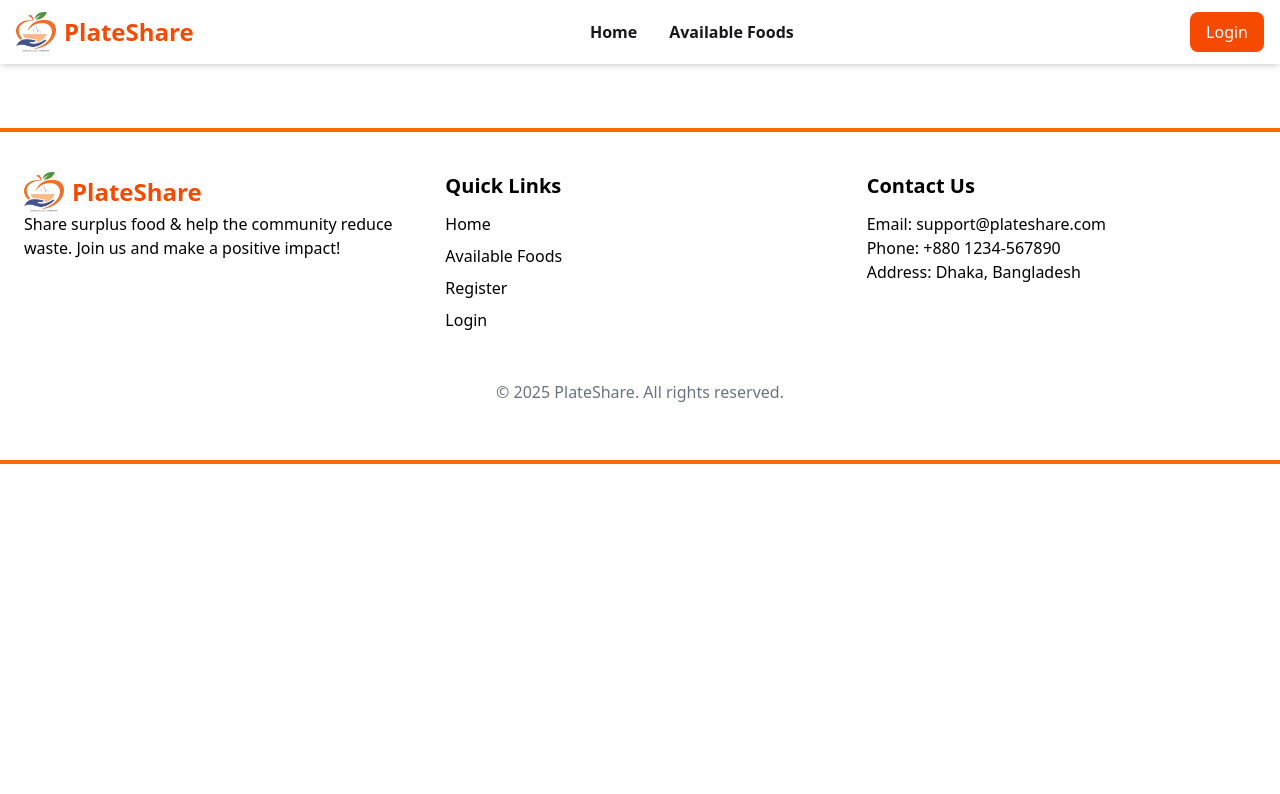
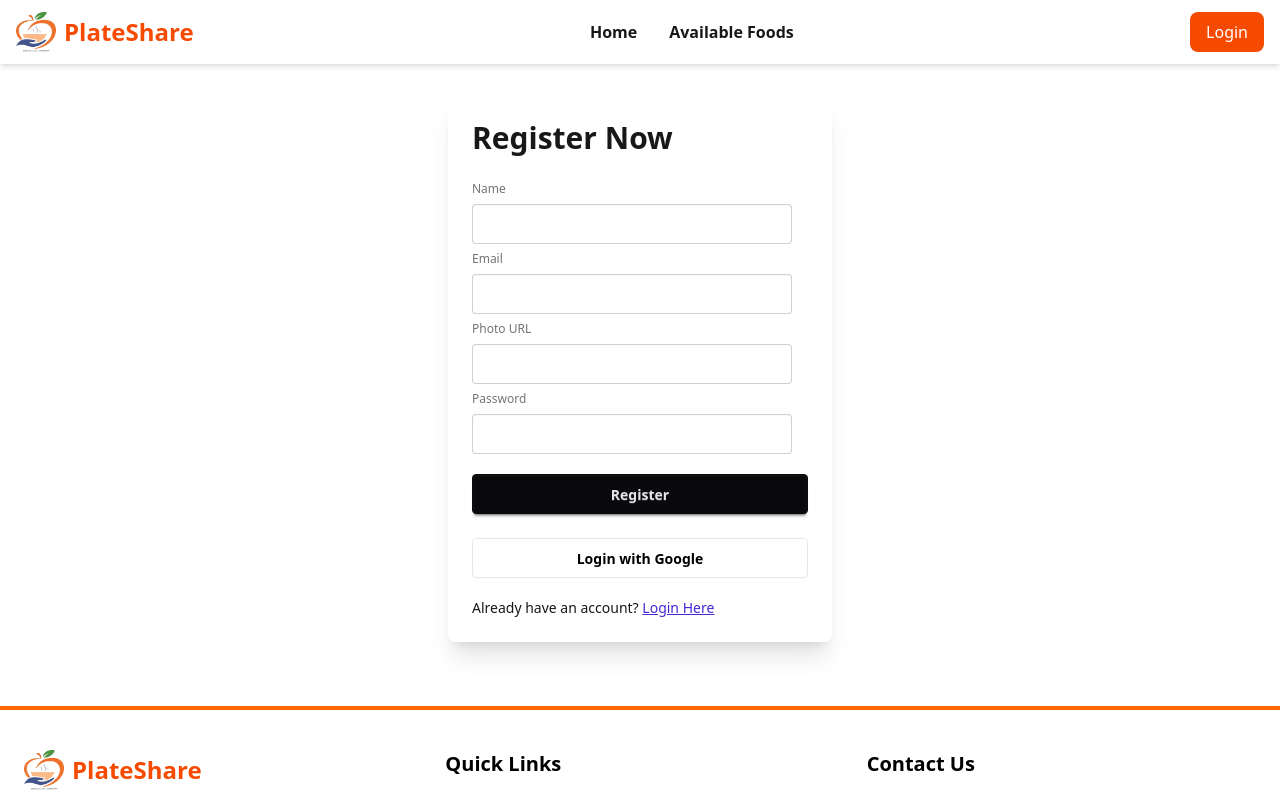
Before and after one commit to bonoshree009/plateShare-client, a React (Vite) app: page /register in a window 1280 px wide. Shown: the top 794 px of the page. Built offline with nearby package versions, Linux system fonts and the light colour scheme; no server answers.

Commit message:
authentication

```diff
--- a/package.json
+++ b/package.json
@@ -15,6 +15,7 @@
     "framer-motion": "^12.23.25",
     "react": "^19.2.0",
     "react-dom": "^19.2.0",
+    "react-hot-toast": "^2.6.0",
     "react-icons": "^5.5.0",
     "react-router": "^7.10.1",
     "sweetalert": "^2.1.2",
--- a/src/App.css
+++ b/src/App.css
@@ -1,5 +1,5 @@
 /* From Uiverse.io by vikiWayne */
-.button {
+.buttonin {
   padding: 10px 1px;
   border: none;
   border-radius: 5px;
@@ -13,14 +13,14 @@
 
 }
 
-button:hover {
+.buttonin:hover {
   color: #ffffff;
   transform: scale(0.9);
 
   box-shadow: 4px 5px 17px -4px #f99925;
 }
 
-button::before {
+.buttonin::before {
   content: "";
   position: absolute;
   left: -50px;
@@ -113,7 +113,7 @@ button:hover::before {
 /* mission card */
 
 /* From Uiverse.io by dylanharriscameron */
-.card {
+.cardin {
   position: relative;
   width: 200px;
   height: 250px;
--- a/src/Component/Context/AuthProvider.jsx
+++ b/src/Component/Context/AuthProvider.jsx
@@ -22,7 +22,7 @@ const AuthProvider = ({ children }) => {
   const [user, setuser] = useState(null);
   const [loading, setloading] = useState(true);
 
-  const createuser = (email, pass) => {
+  const createUser = (email, pass) => {
     setloading(true);
     return createUserWithEmailAndPassword(auth, email, pass);
   };
@@ -40,7 +40,7 @@ const AuthProvider = ({ children }) => {
     return updateProfile(auth.currentUser, updateddata);
   };
 
-  const google = () => {
+  const signinwithgoogle = () => {
     return signInWithPopup(auth, googleProvider);
   };
 
@@ -58,14 +58,14 @@ const AuthProvider = ({ children }) => {
   }, []);
 
   const authdata = {
-    createuser,
+    createUser,
     logOut,
     signIn,
     updateuser,
     loading,
     user,
     setuser,
-    google,
+    signinwithgoogle,
   };
 
   return (
--- a/src/Component/Food/FoodCard.jsx
+++ b/src/Component/Food/FoodCard.jsx
@@ -20,7 +20,7 @@ const FoodCard = ({ food }) => {
       </p>
 
       <button
-        className="w-full text-white py-2 bg-green-600 rounded-lg font-semibold button"
+        className="w-full text-white py-2 bg-green-600 rounded-lg font-semibold button buttonin"
       >
         View Details
       </button>
--- a/src/Component/LayOut/Banner.jsx
+++ b/src/Component/LayOut/Banner.jsx
@@ -36,7 +36,7 @@ const Banner = () => {
   <NavLink
     to="/available-foods"
     className="bg-green-600 px-6 py-3 rounded-xl text-lg font-semibold
-                transition  duration-300 buttonbanner flex items-center gap-2"
+                transition  duration-300 buttonbanner buttonin flex items-center gap-2"
   >
     <div className="hoverEffect">
       <div></div>
--- a/src/Component/LayOut/LatestFood.jsx
+++ b/src/Component/LayOut/LatestFood.jsx
@@ -12,7 +12,7 @@ const LatestFood = () => {
                   <div>
            <h1 className='text-3xl  font-bold py-5 text-center text-gray-700'>Share <span className='text-orange-500'>Food</span> </h1>
            <div className="px-4 py-4">
-              <div className="grid grid-cols-3 gap-6">
+              <div className="grid grid-cols-1 md:grid-cols-3 gap-6">
 
              {
                 foodproducts.map(food => ( <FoodCard key={food._id} food={food}></FoodCard> ))
--- a/src/Component/Pages/Login.jsx
+++ b/src/Component/Pages/Login.jsx
@@ -1,11 +1,88 @@
-import React from 'react';
+import React, { useContext, useState } from "react";
+
+import { Link, useNavigate, useLocation } from "react-router";
+import toast from "react-hot-toast";
+import { AuthContext } from "../Context/AuthProvider";
 
 const Login = () => {
-    return (
-        <div>
+  const { signinUser, signinwithgoogle } = useContext(AuthContext);
+  const [error, setError] = useState("");
 
-        </div>
-    );
+  const navigate = useNavigate();
+  const location = useLocation();
+  const redirectPath = location.state?.from?.pathname || "/";
+
+  const handleLogin = (e) => {
+    e.preventDefault();
+
+    const email = e.target.email.value;
+    const password = e.target.password.value;
+    setError("");
+
+    signinUser(email, password)
+      .then(() => {
+        toast.success("Login Successful!");
+        navigate(redirectPath);
+      })
+      .catch(() => {
+        setError("Invalid email or password");
+        toast.error("Login Failed!");
+      });
+  };
+
+  const handleGoogle = () => {
+    signinwithgoogle()
+      .then(() => {
+        toast.success("Google Login Successful!");
+        navigate(redirectPath);
+      })
+      .catch(() => toast.error("Google Login Failed!"));
+  };
+
+  return (<>
+    <div className="card bg-base-100 w-full max-w-sm shrink-0 shadow-2xl my-4 mx-auto">
+      <div className="card-body">
+
+        <h1 className="text-3xl mb-3 text-center font-bold">Login</h1>
+
+        <form onSubmit={handleLogin}>
+          <fieldset className="fieldset">
+
+            <label className="label">Email</label>
+            <input name="email" type="email" className="input" placeholder="Email" required />
+
+            <label className="label">Password</label>
+            <input name="password" type="password" className="input" placeholder="Password" required/>
+
+            {error && <p className="text-red-600">{error}</p>}
+
+            <button className="btn bg-green-600 buttonin mt-4">Login</button>
+          </fieldset>
+        </form>
+
+        {/* Google Login */}
+        <button
+          onClick={handleGoogle}
+          className="btn bg-white text-black border mt-3"
+        >
+          Login with Google
+        </button>
+
+        <p className="text-sm mt-3">
+          New here?{" "}
+          <Link className="link link-primary" to="/register">
+            Register Now
+          </Link>
+        </p>
+
+      </div>
+    </div>
+
+
+
+</>
+
+  );
 };
 
 export default Login;
--- a/src/Component/Pages/Register.jsx
+++ b/src/Component/Pages/Register.jsx
@@ -1,11 +1,137 @@
-import React from 'react';
+import React, { useContext, useState } from "react";
+
+import { updateProfile } from "firebase/auth";
+import { Link, useNavigate } from "react-router";
+import toast from "react-hot-toast";
+import { AuthContext } from "../Context/AuthProvider";
 
 const Register = () => {
-    return (
-        <div>
+  const { createUser, signinwithgoogle } = useContext(AuthContext);
+  const navigate = useNavigate();
 
-        </div>
-    );
+  const [error, setError] = useState("");
+
+  const handleRegister = (e) => {
+    e.preventDefault();
+
+    const name = e.target.name.value;
+    const email = e.target.email.value;
+    const photo = e.target.photo.value;
+    const password = e.target.password.value;
+
+    setError("");
+
+    // ============================
+    // PASSWORD VALIDATION
+    // ============================
+    if (!/[A-Z]/.test(password)) {
+      setError("Password must contain at least one Uppercase letter");
+      return;
+    }
+    if (!/[a-z]/.test(password)) {
+      setError("Password must contain at least one Lowercase letter");
+      return;
+    }
+    if (password.length < 6) {
+      setError("Password must be at least 6 characters long");
+      return;
+    }
+
+    createUser(email, password)
+      .then((result) => {
+        const user = result.user;
+
+
+        updateProfile(user, {
+          displayName: name,
+          photoURL: photo,
+        });
+
+        toast.success("Registration Successful!");
+
+
+        navigate("/");
+
+        // OPTIONAL: Save to database
+        fetch("http://localhost:3000/users", {
+          method: "POST",
+          headers: { "Content-Type": "application/json" },
+          body: JSON.stringify({
+            name,
+            email,
+            image: photo,
+          }),
+        });
+      })
+      .catch((err) => {
+        toast.error(err.message);
+      });
+  };
+
+  const handleGoogle = () => {
+    signinwithgoogle()
+      .then((result) => {
+        toast.success("Google Login Successful!");
+
+        const newuser = {
+          name: result.user.displayName,
+          email: result.user.email,
+          image: result.user.photoURL,
+        };
+
+        return fetch("http://localhost:3000/users", {
+          method: "POST",
+          headers: { "Content-Type": "application/json" },
+          body: JSON.stringify(newuser),
+        });
+      })
+      .then((res) => res.json())
+      .then((data) => console.log("Saved Google User:", data))
+      .catch((err) => toast.error(err.message));
+  };
+
+  return (
+    <div className="card bg-base-100 w-full max-w-sm mx-auto mt-8 shadow-xl">
+      <div className="card-body">
+        <h1 className="text-3xl font-bold mb-3">Register Now</h1>
+
+        <form onSubmit={handleRegister}>
+          <fieldset className="fieldset">
+            <label className="label">Name</label>
+            <input name="name" type="text" className="input" required />
+
+            <label className="label">Email</label>
+            <input name="email" type="email" className="input" required />
+
+            <label className="label">Photo URL</label>
+            <input name="photo" type="text" className="input" />
+
+            <label className="label">Password</label>
+            <input name="password" type="password" className="input" required />
+          </fieldset>
+
+          {error && <p className="text-red-600 mt-2">{error}</p>}
+
+          <button className="btn btn-neutral w-full mt-4">Register</button>
+        </form>
+
+        {/* Google Login Button */}
+        <button
+          onClick={handleGoogle}
+          className="btn bg-white text-black border mt-4"
+        >
+          Login with Google
+        </button>
+
+        <p className="mt-3 text-sm">
+          Already have an account?{" "}
+          <Link to="/login" className="link link-primary">
+            Login Here
+          </Link>
+        </p>
+      </div>
+    </div>
+  );
 };
 
 export default Register;
```
Also changed, not shown: src/Component/LayOut/Navbar.jsx (+16 -9 lines), 1 other file (tests, documents, lock files or other folders).
